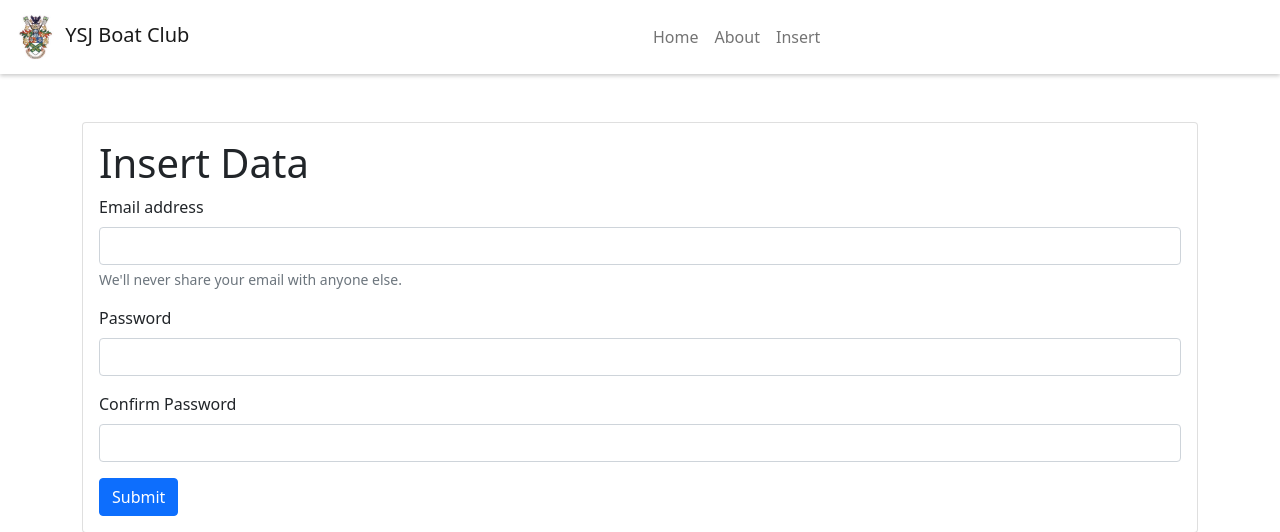
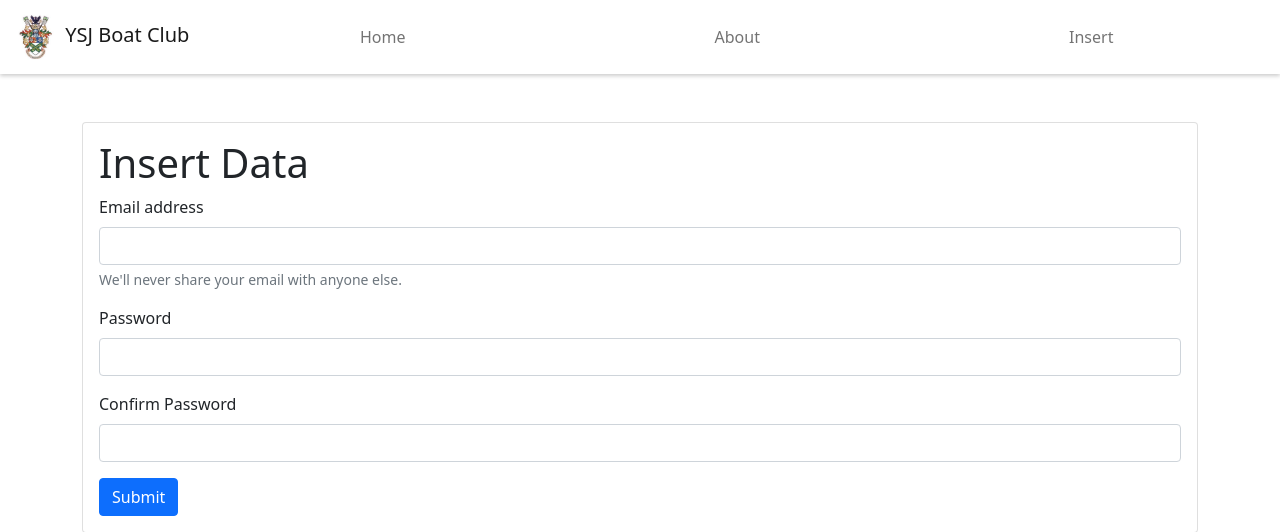
Before and after one commit to LMunday98/3CB109-Assessment-YSJBC_Web_App, a Flask app: page /form in a window 1280 px wide. Shown: the top 532 px of the page. Run offline with Flask 2, Linux system fonts and the light colour scheme.

Commit message:
Correctly fill and justify nav elements

```diff
--- a/project/app/templates/base.html
+++ b/project/app/templates/base.html
@@ -8,9 +8,11 @@
     <link rel="stylesheet" href="{{ url_for('static', filename='assets/css/main.css') }}">
     <!-- Bootstrap core CSS -->
     <link href="https://cdn.jsdelivr.net/npm/bootstrap@5.0.0-beta2/dist/css/bootstrap.min.css" rel="stylesheet" integrity="sha384-BmbxuPwQa2lc/FVzBcNJ7UAyJxM6wuqIj61tLrc4wSX0szH/Ev+nYRRuWlolflfl" crossorigin="anonymous">
+    <style>
+    </style>
   </head>
   <body>
-    <nav class="navbar navbar-expand-lg navbar-light">
+    <nav class="navbar navbar-expand-lg navbar-light w-100">
       <div class="container-fluid">
           <a class="navbar-brand" href="/">
               <img src="{{ url_for('static', filename='assets/images/logo.jpg') }}" alt="" width="auto" height="48">
@@ -20,7 +22,7 @@
             <span class="navbar-toggler-icon"></span>
           </button>
           <div class="collapse navbar-collapse justify-content-center" id="navbarNavAltMarkup">
-            <div class="navbar-nav">
+            <div class="navbar-nav nav-fill w-100">
               <a class="nav-link" href="/">Home</a>
               <a class="nav-link" href="/about">About</a>
               <a class="nav-link" href="/insert">Insert</a>
```
